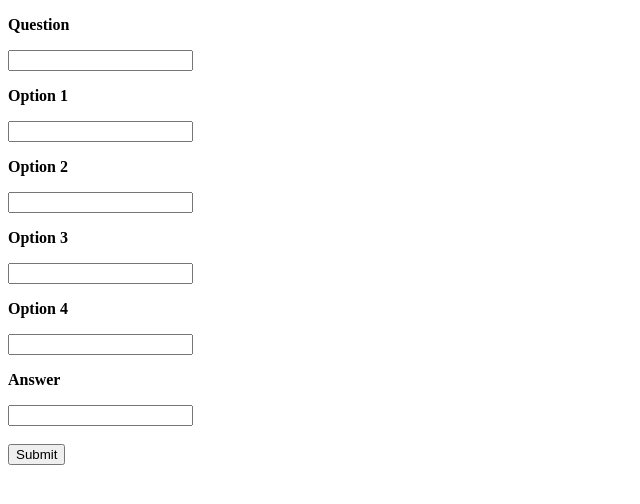
After one commit to shruvectare/django-quiz-game, a Django app: template quizApp/templates/questionEdit.html in a window 1280 px wide. The commit adds this page. Shown: the top 504 px of the page, without its empty margins (0-640 px from the left). Run offline with Django 4.2, Linux system fonts and the light colour scheme; the template is opened without the code that fills it: most values are stand-ins (such as "Sample title", 1, 10 or a date in 2020); form fields are guessed from the names that the template uses.

Commit message:
Adding and updating files

```diff
--- a/quizApp/templates/home.html
+++ b/quizApp/templates/home.html
@@ -6,6 +6,7 @@
 </head>
 <body>
 <h1>Welcome to the Harry Potter Quiz</h1>
+<a href= {% url 'questionEditList' %} >Edit Question</a>
 <form method='post' action=''>
 {% csrf_token %}
     {{ form }}
--- /dev/null
+++ b/quizApp/templates/questionEdit.html
@@ -0,0 +1,45 @@
+<!DOCTYPE html>
+<html lang="en">
+<head>
+    <meta charset="UTF-8">
+    <title>Title</title>
+</head>
+<body>
+<form method='post' action=''>
+    {% csrf_token %}
+    <input type="text" name="questID" value = "{{ id }}" style="display:none" />
+    <div class="form-field">
+        <p><b>Question </b></p>
+        {{ form.question }}
+    </div>
+
+    <div class="form-field">
+        <p><b>Option 1</b></p>
+        {{ form.option1 }}
+    </div>
+
+    <div class="form-field">
+        <p><b>Option 2</b></p>
+        {{ form.option2 }}
+    </div>
+
+    <div class="form-field">
+        <p><b>Option 3</b></p>
+        {{ form.option3 }}
+    </div>
+
+    <div class="form-field">
+        <p><b>Option 4</b></p>
+        {{ form.option4 }}
+    </div>
+
+    <div class="form-field">
+        <p><b>Answer</b></p>
+        {{ form.answer }}
+    </div>
+    <br>
+    <button type="submit" class="btn btn-primary" formaction="">Submit</button>
+</form>
+
+</body>
+</html>
--- a/quizApp/urls.py
+++ b/quizApp/urls.py
@@ -1,7 +1,9 @@
 from django.contrib import admin
 from django.urls import path, include
-from .views import home
+from .views import home, questionEditList, editQuestion
 
 urlpatterns = [
     path("", home, name="home"),
+    path("questionEditList", questionEditList, name="questionEditList"),
+    path("editQuestion", editQuestion, name="editQuestion"),
 ]
```
Also changed, not shown: quizApp/editQuestionForm.py (added, +8 -0 lines), quizApp/templates/questionEditList.html (added, +22 -0 lines), quizApp/views.py (+30 -1 lines).
